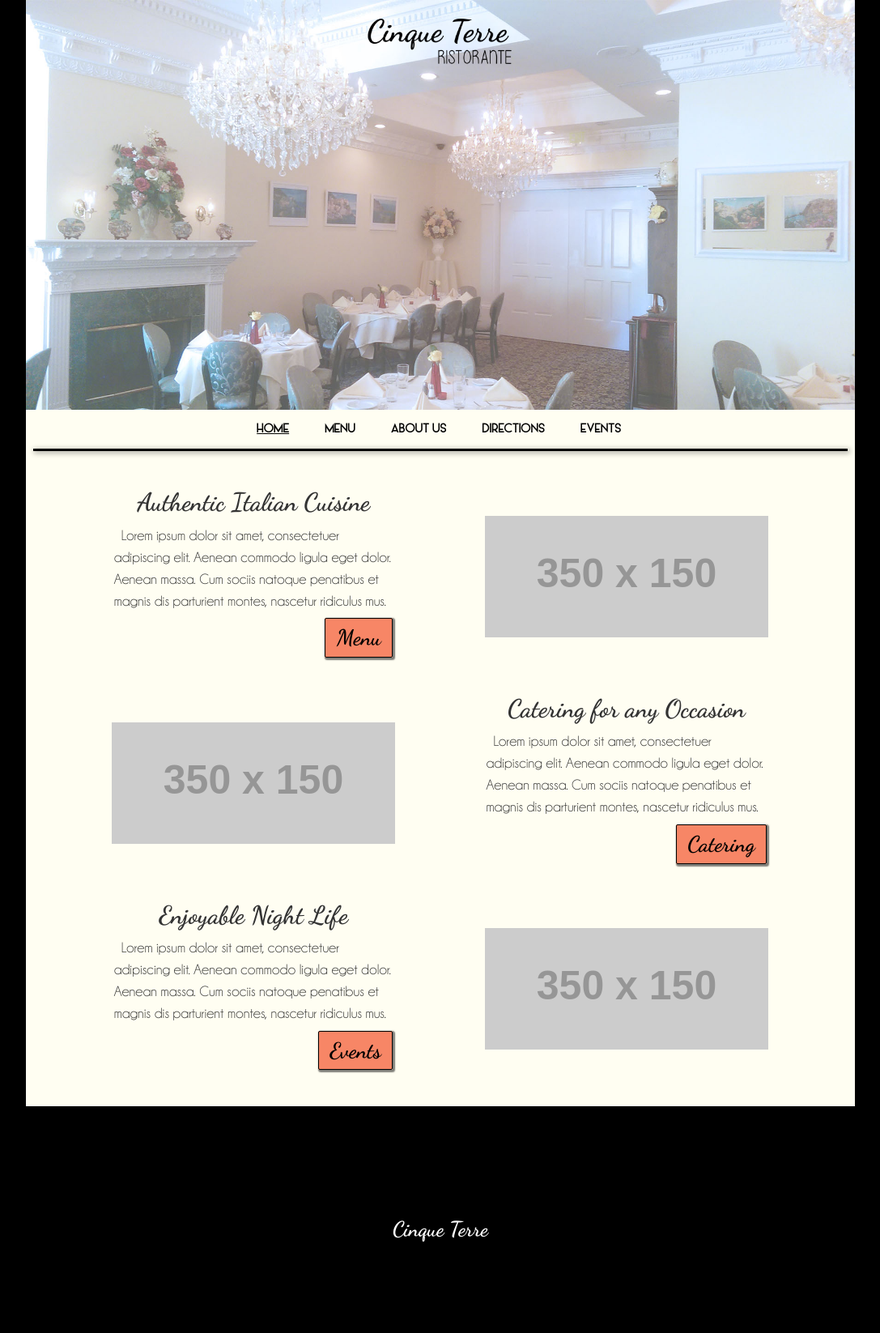
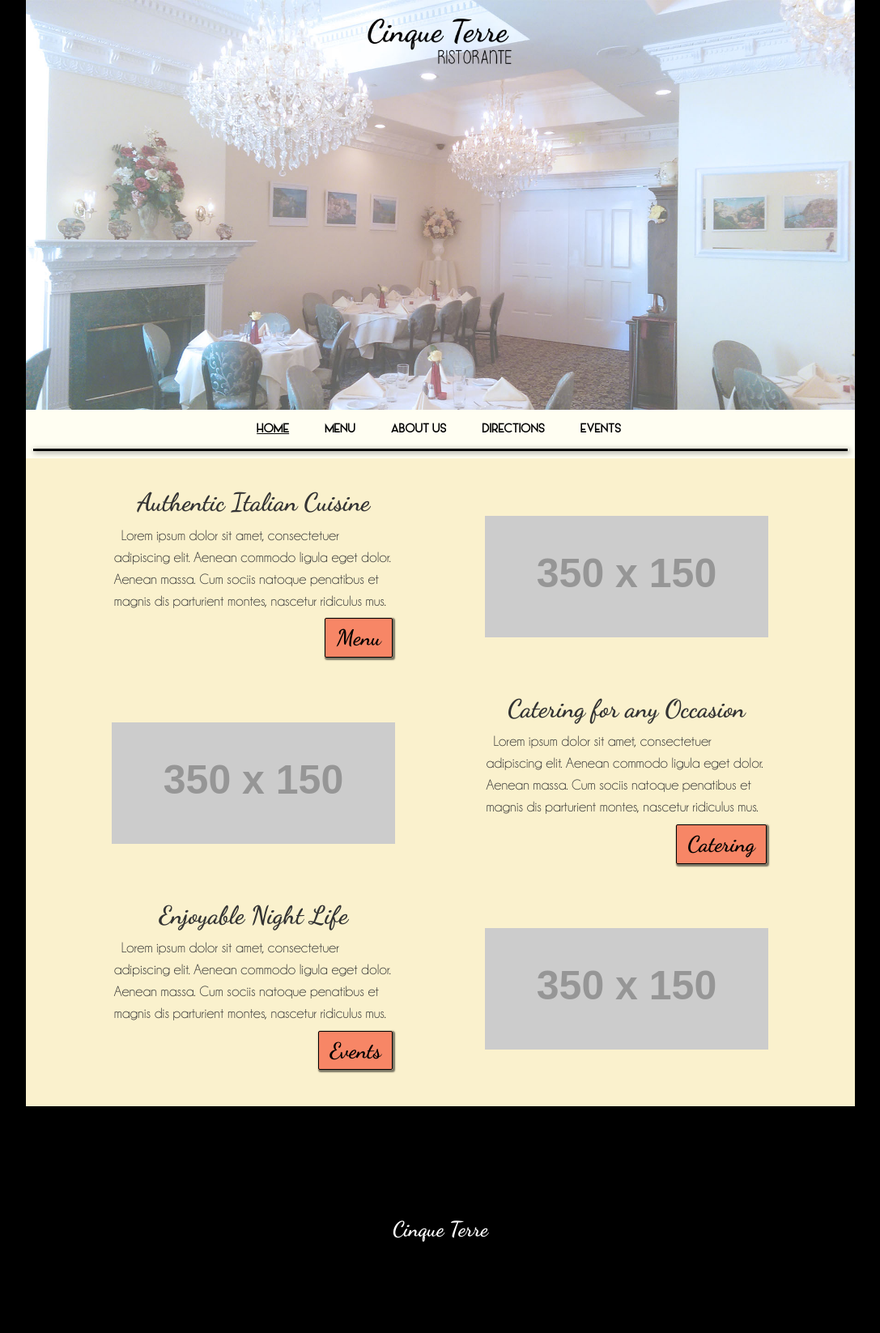
Before and after one commit to cinqueterreli/cinqueterre.github.io, a Jekyll site: the page built from 00index.html, in a window 1280 px wide. Shown: the whole page at 81% size, without its empty margins (96-1183 px from the left). Built offline with Jekyll 4.4.1, drawn with Linux system fonts in a browser that asks for light colours.

Commit message:
color test

```diff
--- a/css/main.css
+++ b/css/main.css
@@ -115,7 +115,7 @@ hr {
 #main {
 	overflow:auto;
 	padding bottom:180px;
-	background-color:#FFFEF2;
+	background-color:#FAF1CD;
 	min-height:800px;
 }
 
```
